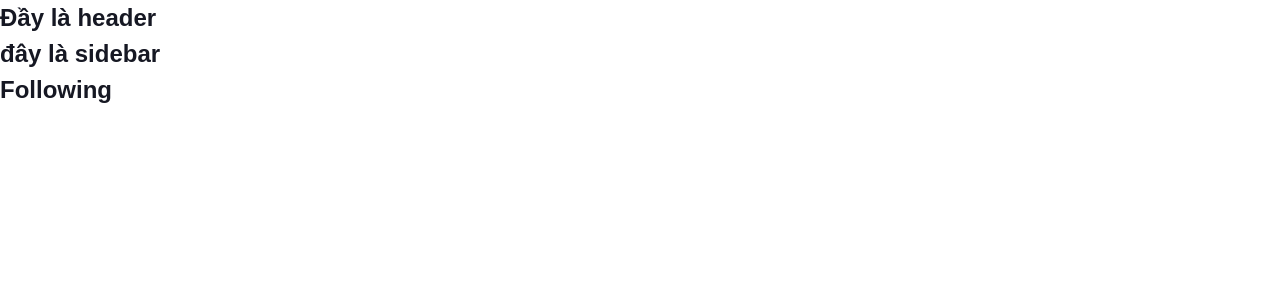
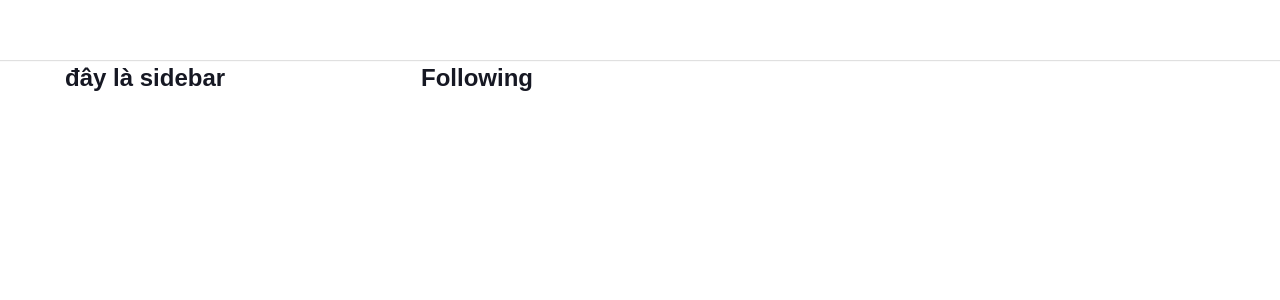
Before and after one commit to longhdwst1full/App_TikTok, a React (Create React App) app: page /following in a window 1280 px wide. Shown: the top 300 px of the page. Built offline with nearby package versions, Linux system fonts and the light colour scheme.

Commit message:
Dựng khung Layout mặc định

```diff
--- /dev/null
+++ b/src/components/Layout/DefaultLayout/DefaultLayout.module.scss
@@ -0,0 +1,16 @@
+.wrapper {
+    display: flex;
+    flex-direction: column;
+
+    align-items: center;
+}
+
+.container {
+    width: var(--default-layout-width);
+    display: flex;
+
+}
+
+.content {
+    flex: 1;
+}
--- /dev/null
+++ b/src/components/Layout/DefaultLayout/Sidebar/Sidebar.module.scss
@@ -0,0 +1,4 @@
+.wrapper{
+    width: 356px;
+
+}
--- a/src/components/Layout/DefaultLayout/Sidebar/index.js
+++ b/src/components/Layout/DefaultLayout/Sidebar/index.js
@@ -1,7 +1,13 @@
+import classNames from "classnames/bind";
+import styles from './Sidebar.module.scss';
+
+const cx= classNames.bind(styles);
+
+
 function Sidebar() {
-    return <h2>
-        đây là sidebar
-    </h2>
+    return <aside className={cx('wrapper')}>
+        <h2>đây là sidebar</h2>
+    </aside>
 }
 
 export default Sidebar;
--- a/src/components/Layout/DefaultLayout/index.js
+++ b/src/components/Layout/DefaultLayout/index.js
@@ -1,14 +1,17 @@
 
 import Header from '~/components/Layout/components/Header';
 import Sidebar from './Sidebar'
+import styles from './DefaultLayout.module.scss';
+import classNames from 'classnames/bind';
 
+const cx= classNames.bind(styles)
 export default function DefaultLayout({ children }) {
     return (
-        <div>
+        <div className= {cx('wrapper')}>
             <Header />
-            <div className="container">
+            <div className={cx('container')}>
                 <Sidebar />
-                <div className="content">
+                <div className={cx('content')}>
                     {children}
 
                 </div>
--- /dev/null
+++ b/src/components/Layout/components/Header/Header.module.scss
@@ -0,0 +1,13 @@
+.wrapper {
+    width: 100%;
+    height: var(--default-layout-header-height);
+    box-shadow: 0px 1px 1px rgb(0 0 0 /12%);
+    display: flex;
+    justify-content: center;
+}
+
+.inner{
+    height: 100%;
+    width: var(--default-layout-width);
+    // background-color: #ccc;
+}
--- a/src/components/Layout/components/Header/index.js
+++ b/src/components/Layout/components/Header/index.js
@@ -1,7 +1,18 @@
+import classNames from 'classnames/bind';
+import styles from './Header.module.scss'
+
+
+const cx = classNames.bind(styles);
+
+
 // components dùng chung cho layout
 
 function Header() {
-    return <h2>Đầy  là header</h2>;
+    return <header className={cx('wrapper')}>
+        <div className={cx('inner')}>
+
+        </div>
+    </header>
 }
 
 export default Header;
```
